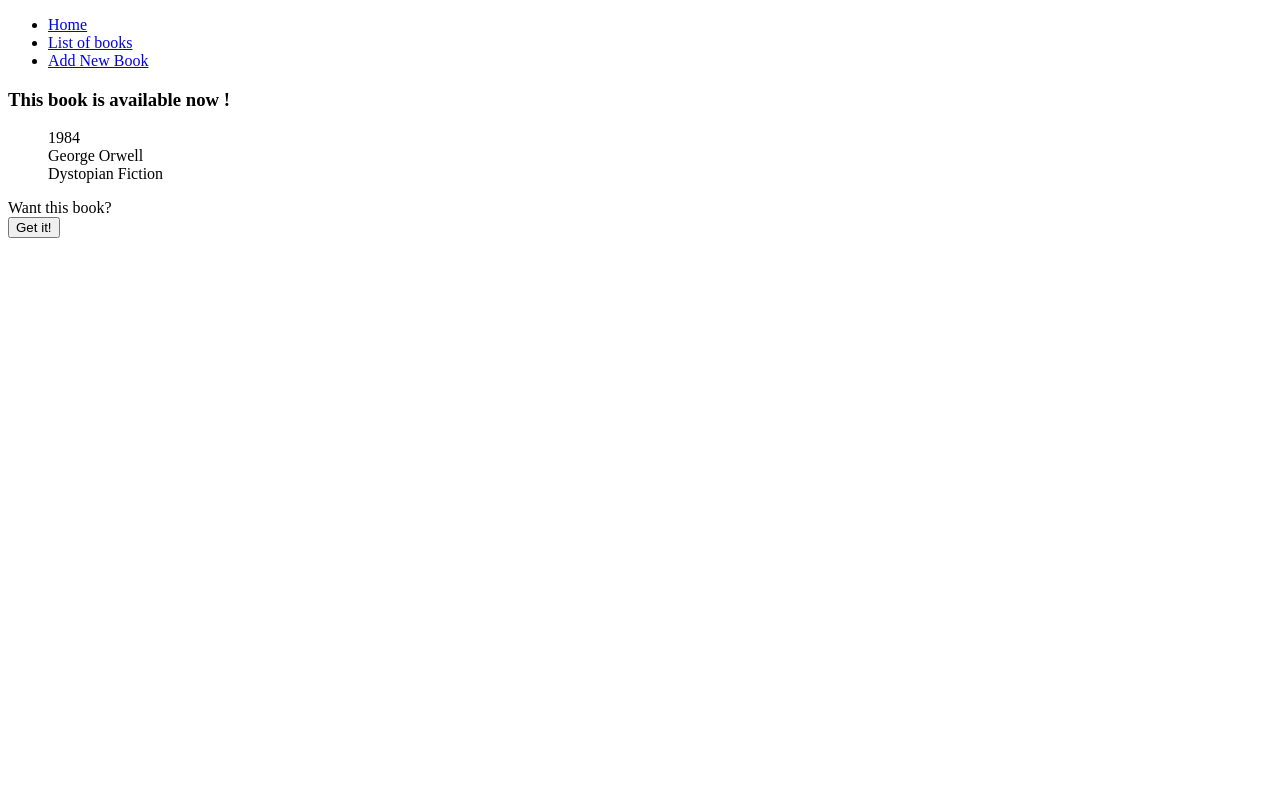
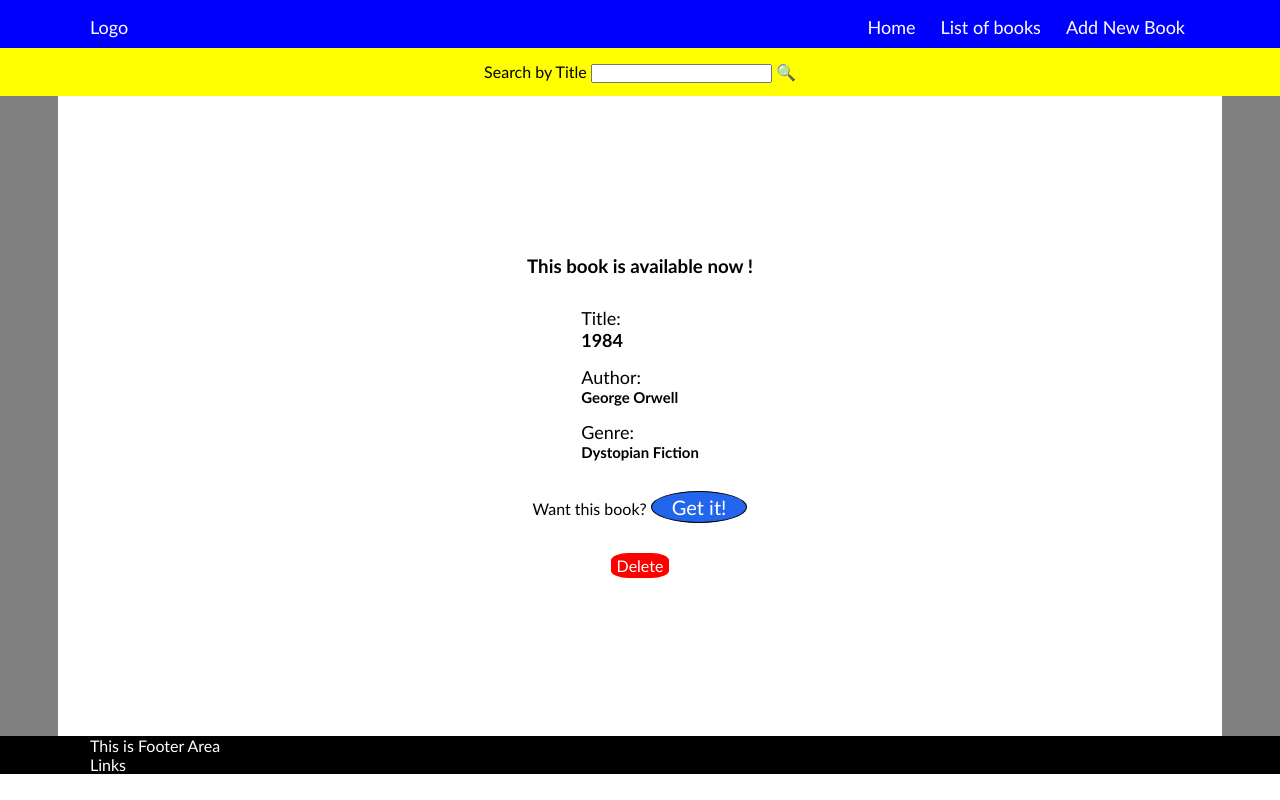
Before and after one commit to GeorgeTegos/codeclan_weekend_homeworks, a Flask app: page /books/1 in a window 1280 px wide. Run offline with Flask 3, Linux system fonts and the light colour scheme.

Commit message:
added css UI

```diff
--- a/week_03_homework/library_lab/controller/book_controller.py
+++ b/week_03_homework/library_lab/controller/book_controller.py
@@ -6,7 +6,18 @@ book_blueprint = Blueprint("book_list",__name__)
 
 @book_blueprint.route('/')
 def index():
-    return render_template('index.jinja',title = "Library")
+    return render_template('index.jinja',title = "Library",book_list=book_list)
+
+@book_blueprint.route('/', methods=['POST'])
+def search_by_title():
+    title = request.form['search']
+    for book in book_list:
+        if title in book.title:
+            result = book.id
+    book_position = find_book_by_id(result)
+    return render_template('books.jinja',title = 'test',book=book_position,
+                           book_checked_out=book_position.checked_out)
+
 
 
 # Books
--- /dev/null
+++ b/week_03_homework/library_lab/static/style.css
@@ -0,0 +1,189 @@
+* {
+    margin: 0;
+    padding: 0;
+    list-style: none;
+    /* border: 1px blue solid; */
+}
+/* Buttons */
+button,input[type="submit"]{
+    background: none;
+	color: inherit;
+	border: none;
+	padding: 0;
+	font: inherit;
+	cursor: pointer;
+	outline: inherit;
+}
+input[type="submit"]{
+    /* background-color: red; */
+    padding:3px 20px ;
+    border: 1px solid black;
+    color: white;
+    background-color:#2266ee;
+    border-radius: 50% ;
+     box-shadow: 2px 2px ;
+     font-size: 20px;
+ }
+
+ input[type="submit"]:hover{
+     background-color: blue;
+     font-weight: bold;
+ }
+ .delete{
+    align-self: flex-end;
+    border: 1px solid red;
+    background-color: red;
+    color: white;
+    padding: 2px 5px;
+    border-radius: 30%;
+    text-decoration: none;
+}
+
+li a{
+    text-decoration: none;
+    background-color: blue;
+    color: white;
+    padding: 2px 5px;
+    border-radius: 30%;
+    text-decoration: none;
+}
+
+li a:hover{
+    background-color: #000094;
+    font-weight: bold;
+}
+
+.delete:hover{
+    background-color: #970202;
+    font-weight: bold;
+
+}
+
+
+
+html {
+    font-family:'Gill Sans', 'Gill Sans MT', 'Trebuchet MS', sans-serif;
+}
+
+.container{
+    max-width: 1100px;
+    margin: 0 auto;
+    padding: 0 2rem;
+    width: 100%;
+}
+
+/* header */
+.header{
+    padding-top: 1rem;
+    background-color: #0000FF;
+    height: 2rem;
+    color: white;
+}
+
+.header a {
+    color: white;
+}
+
+.header__container ul{
+    display: flex;
+    justify-content: flex-end;
+    align-items: center;
+    gap: 15px;
+
+}
+
+ul li {
+    font-size: large;
+}
+
+ul .header__logo {
+    background-color: transparent;
+    margin-right: auto ;
+}
+
+/* Filters area */
+.filters{
+    background-color: yellow;
+    height: 3rem;
+}
+
+.filters__container {
+    display: flex;
+    justify-content: center;
+    align-items: center;
+    height: 100%;
+}
+
+/* content */
+
+
+main.content{
+    height: 100%;
+    display: flex;
+    background-color: grey;
+    justify-content: center;
+    align-content: center;
+}
+
+.content__container {
+    background-color: white;
+    display: flex;
+    min-height: 80vh;
+    justify-content: center;
+    align-items: center;
+}
+
+.content__container ul.books_list{
+    display: flex;
+    flex-flow: wrap row;
+    justify-content: flex-start;
+    align-items: center;
+    gap: 20px;
+    padding-top: 20px;
+}
+
+.content__container ul.books_list li{
+    width: 25%;
+    padding: 10px;
+    display: flex;
+    box-shadow: 1px 1px;
+    flex-wrap: nowrap;
+    flex-direction: column;
+    justify-content: center;
+    align-items: flex-start;
+}
+
+
+
+.book_details {
+    display: flex;
+    flex-flow: column;
+    justify-content: flex-start;
+    align-items: center;
+    gap:30px;
+    width: 100%;
+}
+.book_details ul{
+    display: flex;
+    flex-flow: column;
+    gap:15px;
+    align-items: flex-start;
+}
+
+
+.content__new_book form{
+    display: flex;
+    gap: 10px;
+    flex-flow: wrap column;
+}
+
+
+
+footer{
+    background-color: black;
+    color: white;
+    bottom: 0;
+    width: 100%;
+    height: auto;
+
+}
--- a/week_03_homework/library_lab/templates/base.jinja
+++ b/week_03_homework/library_lab/templates/base.jinja
@@ -4,26 +4,49 @@
     <meta charset="UTF-8">
     <meta name="viewport" content="width=device-width, initial-scale=1.0">
     <title> {{ title }}</title>
+    <link rel="stylesheet" href="{{ url_for('static', filename='style.css') }}">
 </head>
 <body>
-    <header>
-        <nav>
+
+    <header class="header">
+            <nav class="header__container container">
                 <ul>
+                    <li class="header__logo">Logo</li>
                     <li><a href="/">Home</a></li>
                     <li><a href="/books">List of books</a></li>
                     <li><a href="/new_book">Add New Book</a></li>
                 </ul>
             </nav>
     </header>
-    <main>
+
+    <section class="filters">
+        <div class="filters__container container">
+            <div class="filters__search">
+                <form action="/" method="post">
+                <label for="search">Search by Title</label>
+                <input type="text" name="search" id="search">
+                <button class="search__button" type="submit">&#128269</button>
+                </form>
+            </div>
+        </div>
+    </section>
+
+    <main class="content">
+        <div class="content__container container">
 
             {% block content %}
 
             {% endblock content %}
+        </div>
+    </main>
 
-    </main>
-    <footer>
-
+    <footer class="footer">
+        <div class="footer__container container">
+            <span>This is Footer Area</span>
+            <nav>
+                <span>Links</span>
+            </nav>
+        </div>
     </footer>
 </body>
 </html>
--- a/week_03_homework/library_lab/templates/books.jinja
+++ b/week_03_homework/library_lab/templates/books.jinja
@@ -2,45 +2,53 @@
 {% block content %}
 
     {% if book != List  %}
+    <div class="book_details">
       {% if book_checked_out == False %}
             <h3>This book is available now !</h3>
         {% endif %}
     {% if book_checked_out == True %}
             <h3>This book is not available at this moment</h3>
     {% endif %}
-    <ul style="list-style: none;">
-        <li>{{ book.title }}</li>
-        <li>{{ book.author }}</li>
-        <li>{{ book.book_genre }}</li>
-    </ul>
+        <ul class="book_details__ul" style="list-style: none;">
+            <li>Title: <h4> {{ book.title }} </h4></li>
+            <li>Author: <h5> {{ book.author }} </h5> </li>
+            <li>Genre: <h5> {{ book.book_genre }} </h5> </li>
+        </ul>
 
    {% if book_checked_out == False %}
     <form action="/books/{{book.id}}/check_out" method="post">
-        <label for="checked_out">Want this book?</label><br>
-        <input type="submit" value="Get it!" name="checked_out" onclick="return confirm('Are you sure about it?')">
+        <label for="checked_out">Want this book?</label>
+        <input type="submit" value="Get it!" name="checked_out" onclick="return confirm('Confirm book checkout')">
     </form>
    {% endif %}
    {% if book_checked_out == True %}
     <form action="/books/{{book.id}}/check_in" method="post">
-        <label for="checked_in">Return this book</label><br>
-        <input type="submit" value="Return" name="checked_in" onclick="return confirm('Are you sure about it?')">
+        <label for="checked_in">Return this book</label>
+        <input type="submit" value="Return" name="checked_in" onclick="return confirm('Confrim book checkin')">
     </form>
+
    {% endif %}
 
 
+    <a class="delete" href="/books/{{book.id}}/delete" onclick="return confirm('Confirm Delete of book: {{book.title}}')"
+    style="align-self: center;">Delete</a>
+
+    </div>
     {% endif %}
 
-    <ul>
+    <ul class="books_list">
         {% for book in book_list  %}
-            <li> {{ book.title }} by {{ book.author }} (Genre: {{ book.book_genre }} )
+            <li>Title: <h4> {{ book.title }} </h4>
+            Author: <h5> {{ book.author }} </h5>
+            (Genre:<h5> {{ book.book_genre }} )</h5>
             {% if book.checked_out == False %}
-                <span style="color:green">Available</span>
+                <span class="available_check" style="color:green">Available</span>
              {% endif %}
             {% if book.checked_out == True %}
-               <span style="color: red;"> Not Available</span>
+               <span class="available_check" style="color: red;"> Not Available</span>
              {% endif %}
-            <a href="/books/{{book.id}}">More Info</a></li>
-            <a href="/books/{{book.id}}/delete">Delete</a>
+            <a class="info" href="/books/{{book.id}}">More Info</a>
+            <a class="delete" href="/books/{{book.id}}/delete" onclick="return confirm('Confirm Delete of book: {{book.title}}')">Delete</a></li>
 
         {% endfor %}
     </ul>
```
Also changed, not shown: week_03_homework/library_lab/templates/index.jinja (+13 -1 lines), week_03_homework/library_lab/templates/new_book.jinja (+11 -9 lines), week_03_homework/library_lab/image/book_one.jpeg (added), week_03_homework/library_lab/image/logo.png (added). Lines whose indentation alone changed are shown as unchanged.
